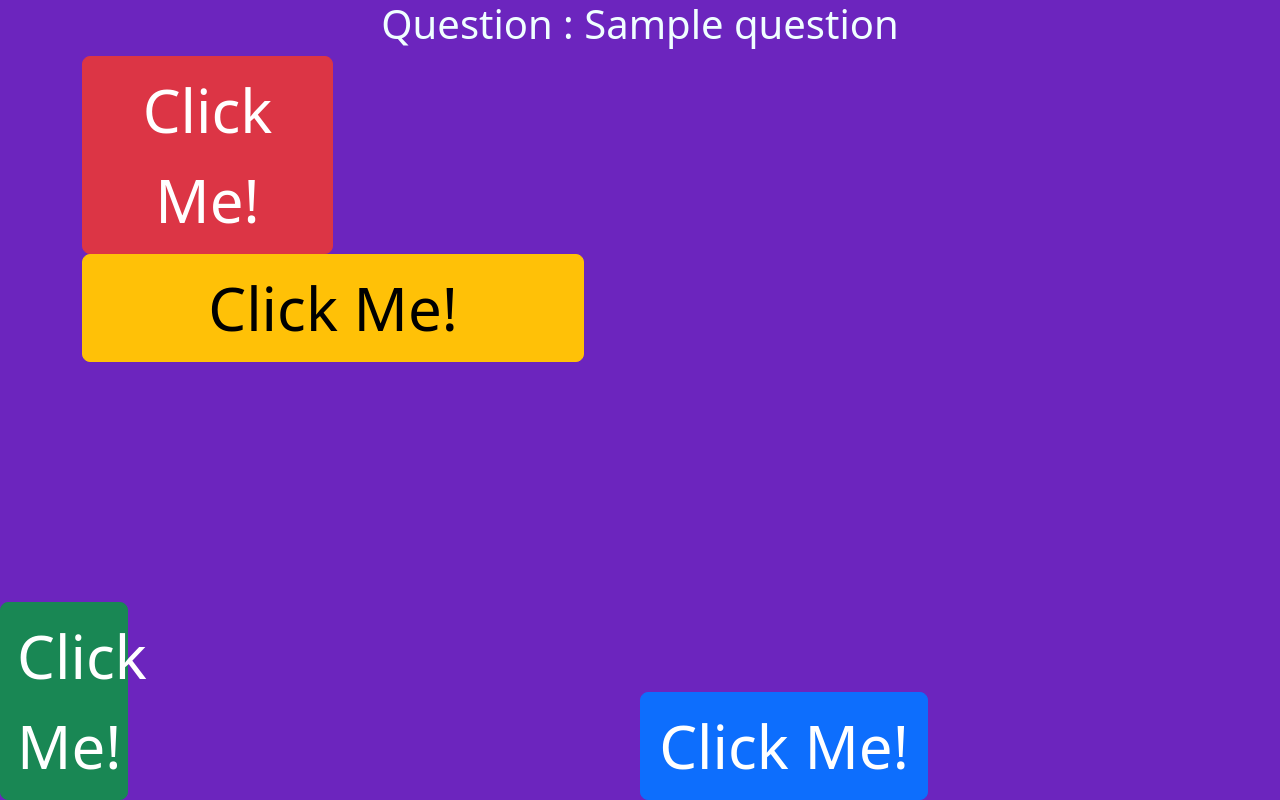
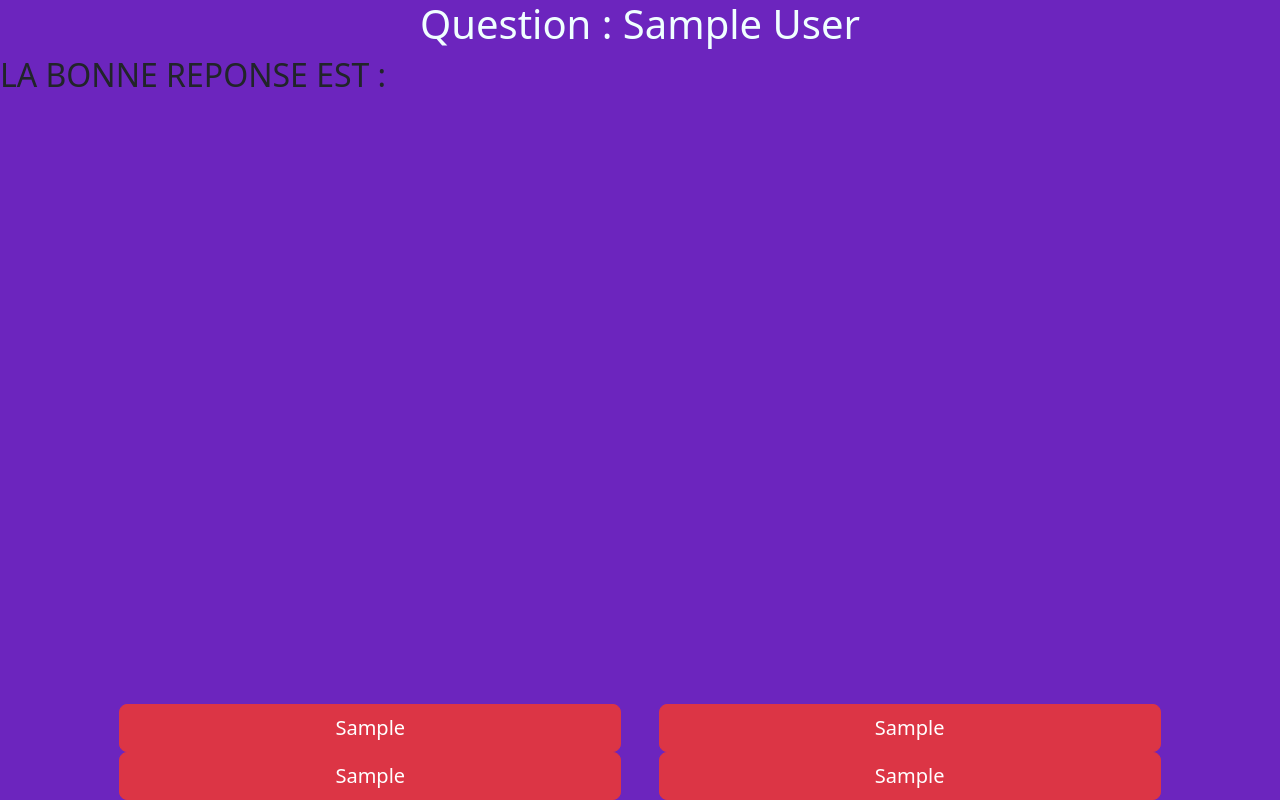
Before and after one commit to Antonio69999/quizz, a PHP site: page /quizz_alt.php in a window 1280 px wide. Run offline with PHP 8.4, Linux system fonts and the light colour scheme; tables that the repository leaves empty or names only in its code hold one stand-in row (values such as "Sample post").

Commit message:
quizz_alt display right and wrong answers

```diff
--- a/quizz_alt.php
+++ b/quizz_alt.php
@@ -1,10 +1,10 @@
-<?php
-require_once('./utils/connexion.php');
+<?php session_start(); #on démarre une session pour stocker et recuperer les données à travers pls pages
+if (!isset($_SESSION['displayed-questions'])) {
+    $_SESSION['display_questions'] = array(); #stock id_question qui sont affichés
+}
+?>
 
-$request = $db->prepare('SELECT * FROM questions ORDER BY RAND() LIMIT 0,2');
-$request->execute();
-$questions = $request->fetchAll();
-?>
+
 
 
 <!DOCTYPE html>
@@ -14,6 +14,7 @@ $questions = $request->fetchAll();
     <meta charset="UTF-8">
     <meta name="viewport" content="width=device-width, initial-scale=1.0">
     <link rel="stylesheet" href="assets/quizz.css">
+    <link href="assets/main.js">
     <link href="https://cdn.jsdelivr.net/npm/bootstrap@5.3.0/dist/css/bootstrap.min.css" rel="stylesheet" integrity="sha384-9ndCyUaIbzAi2FUVXJi0CjmCapSmO7SnpJef0486qhLnuZ2cdeRhO02iuK6FUUVM" crossorigin="anonymous">
     <title>QUIZZ</title>
 </head>
@@ -23,33 +24,54 @@ $questions = $request->fetchAll();
         <h1 class="text-center"><?php
                                 require_once('./utils/connexion.php');
 
-                                $request = $db->prepare('SELECT * FROM questions ORDER BY RAND() LIMIT 1');
+                                $request = $db->prepare('SELECT * FROM questions INNER JOIN user_answers WHERE questions.id_questions = user_answers.id_questions');
                                 $request->execute();
-                                $questions = $request->fetchAll();
-
-                                foreach ($questions as $question) {
-                                    echo ("Question : " . ' ' . $question['question']);
-                                }
+                                $question = $request->fetch();
+                                echo "Question : " . ' ' . $question['question'];
+                                $keyOfQuestion = array_keys($question);
+                                // var_dump($temp);
                                 ?>
         </h1>
     </div>
+    <div>
+        <h2>LA BONNE REPONSE EST :</h2>
+    </div>
 
-    <div class="container">
+    <form action="./process/alt_traitement.php" method="post">
+        <div class="container justify-content-evenly fixed-bottom">
+            <div class="button-wrapper">
+                <?php   #stock les reponses aux questions dans une variable
 
-        <div class="col-6">
-            <button class="btn btn-danger btn-lg">Click Me!</button>
+                $answers = [
+                    $keyOfQuestion[4] => $question['rep_true'],
+                    $keyOfQuestion[10] => $question['wrong1'],
+                    $keyOfQuestion[8] => $question['wrong2'],
+                    $keyOfQuestion[6] => $question['wrong3']
+                ];
+
+
+                #stock les classes des boutons dans une variable
+                $buttonClasses = array('btn-danger btn-red', 'btn-success btn-green');
+
+                # permet d'afficher chaques boutons et leur réponses mélangées
+                foreach ($answers as $key => $answer) {
+
+                    if ($key === 'rep_true') { ?>
+                        <input type="button" class="btn btn-lg <?php echo $buttonClasses[1]; ?>" name="correct" value="<?php echo $answer; ?>">
+                    <?php } else { ?>
+                        <input type="button" class="btn btn-lg <?php echo $buttonClasses[0]; ?>" name="wrong" value="<?php echo $answer; ?>">
+                    <?php  } ?>
+
+
+
+
+                <?php
+                }
+                ?>
+                <input type="hidden" name="idQuestion" value="<?php echo $question['id_questions'] ?>">
+            </div>
         </div>
-        <div>
-            <button class="btn btn-warning btn-lg">Click Me!</button>
-        </div>
-        <div class="col-6 position-absolute bottom-0 end-0">
-            <button class="btn btn-primary btn-lg">Click Me!</button>
-        </div>
-        <div class="position-absolute bottom-0 start-0">
-            <button class="btn btn-success btn-lg">Click Me!</button>
-        </div>
-
-    </div>
+    </form>
 
 
 
```
Also changed, not shown: process/answer_traitement.php (deleted, +0 -13 lines), process/alt_traitement.php (added), score.php (added).
